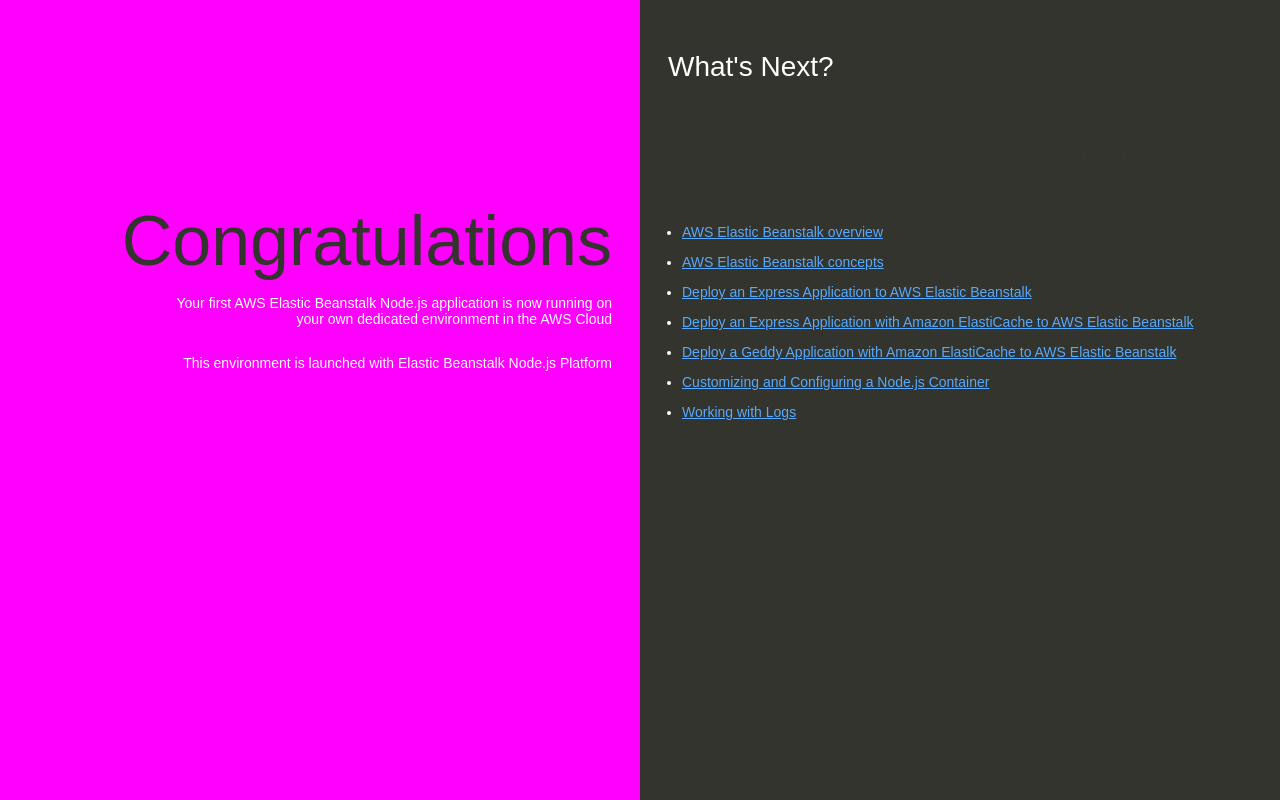
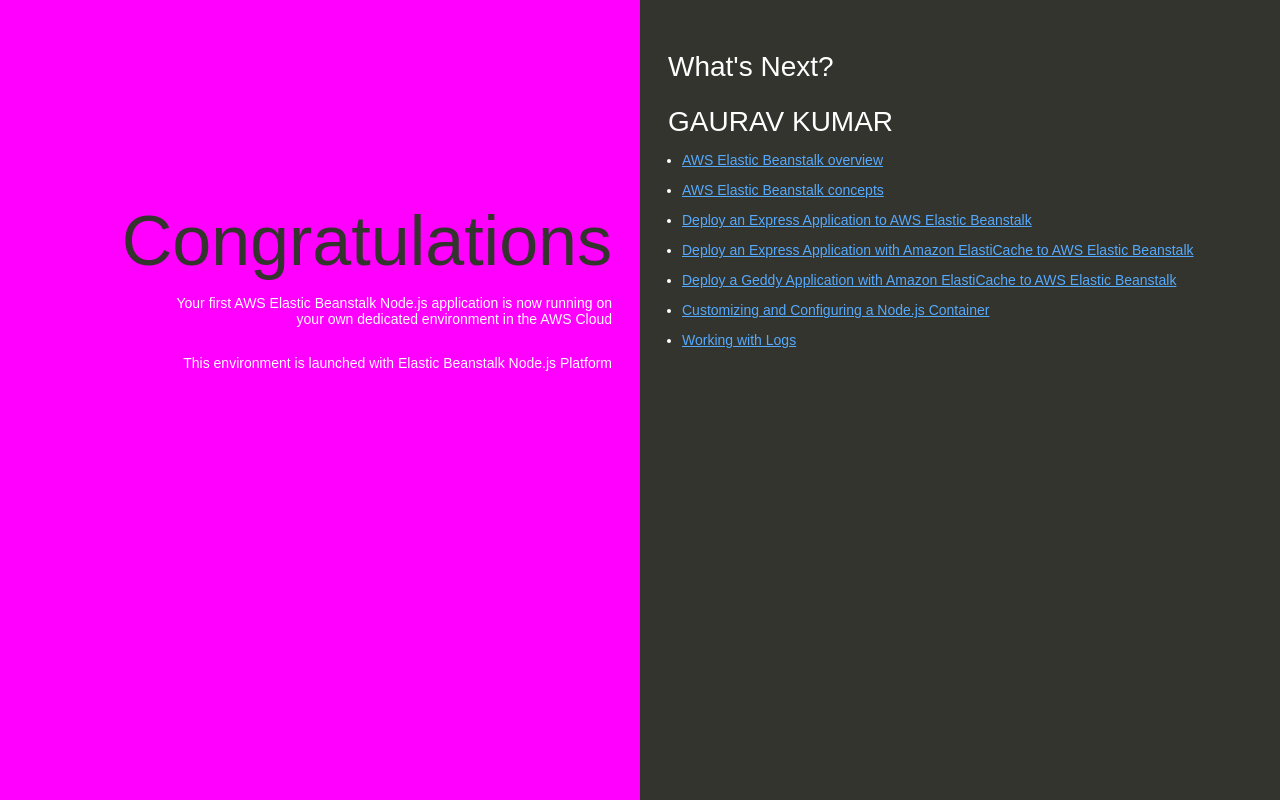
Before and after one commit to gk8462/backspace-intro, a website: page index.html in a window 1280 px wide. Drawn offline with Linux system fonts and the light colour scheme.

Commit message:
First Commit after deploy

```diff
--- a/index.html
+++ b/index.html
@@ -80,7 +80,7 @@
     </div>
     <div class="linksColumn">
       <h2>What's Next?</h2>
-      <h1>GAURAV KUMAR</h1>
+      <h2>GAURAV KUMAR</h2>
       <ul>
         <li><a href="http://docs.aws.amazon.com/elasticbeanstalk/latest/dg/Welcome.html">AWS Elastic Beanstalk overview</a></li>
         <li><a href="http://docs.aws.amazon.com/elasticbeanstalk/latest/dg/concepts.html">AWS Elastic Beanstalk concepts</a></li>
```
